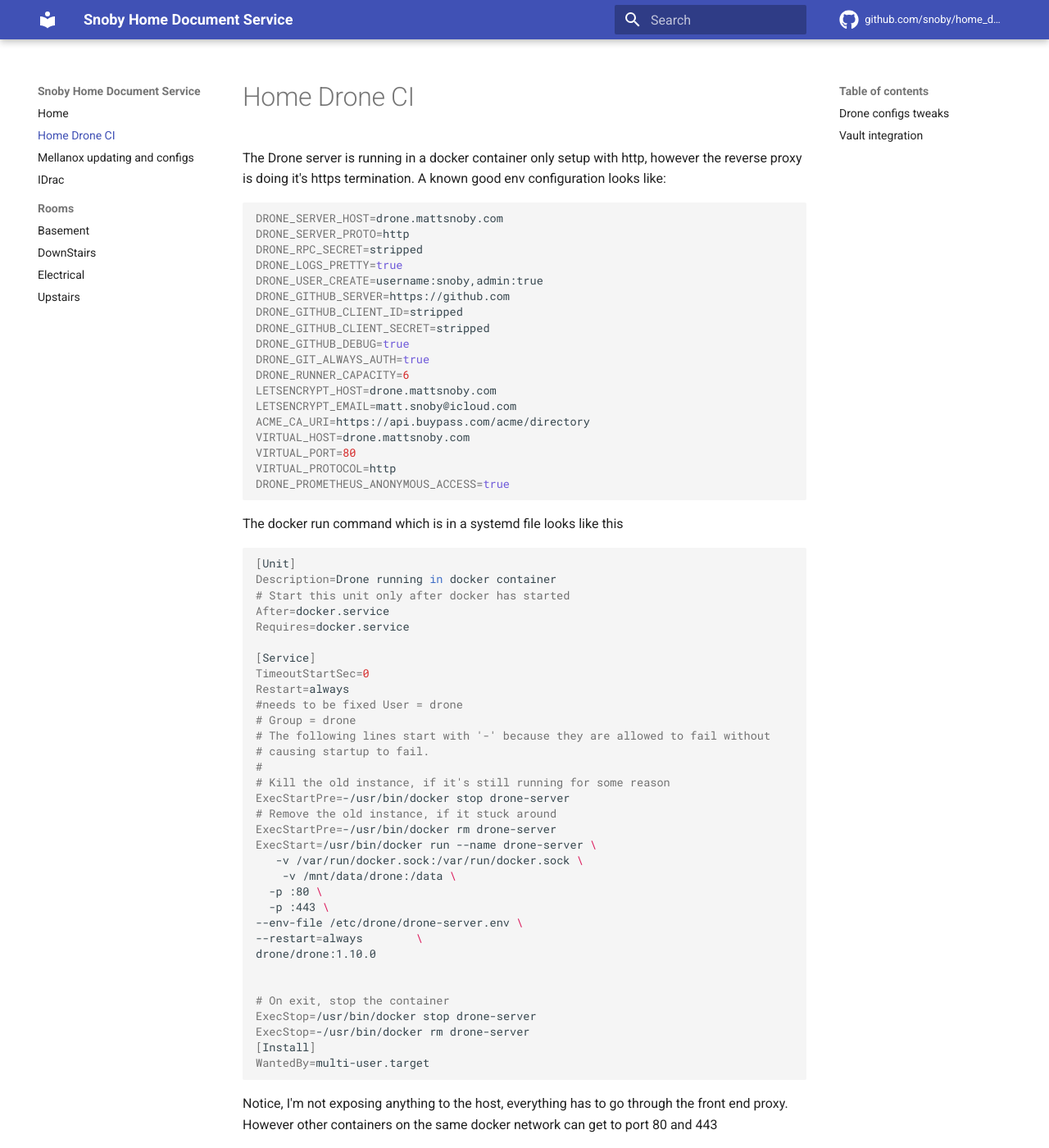
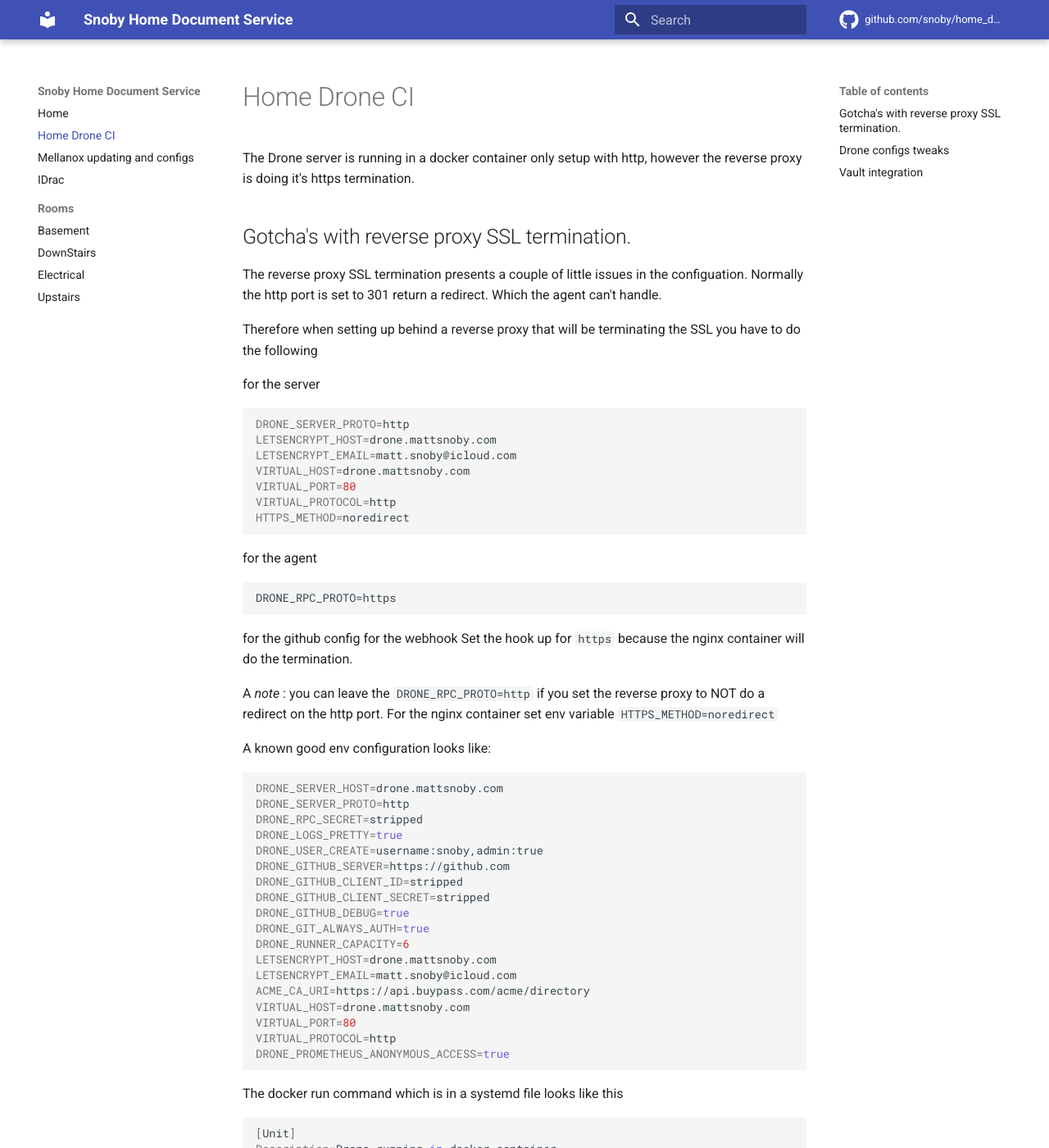
Before and after one commit to snoby/home_docs, an MkDocs documentation site: the page built from docs/drone.md, in a window 1280 px wide and 1400 px high. Shown: the whole window at 82% size. Built offline with MkDocs 1.6.1 and Material for MkDocs 9.7.7, drawn with Linux system fonts in a browser that asks for light colours; comment, search, counter and statistics services are not loaded.

````diff
--- a/docs/drone.md
+++ b/docs/drone.md
@@ -1,5 +1,45 @@
 # Home Drone CI
-The Drone server  is running in a docker container only setup with http, however the reverse proxy is doing it's https termination.  A known good env configuration looks like:
+
+The Drone server  is running in a docker container only setup with http, however the reverse proxy is doing it's https termination.
+
+## Gotcha's with reverse proxy SSL termination.
+The reverse proxy SSL termination presents a couple of little issues in the configuation.  Normally the http port is set to 301 return a redirect.  Which the agent can't handle.
+
+Therefore when setting up behind a reverse proxy that will be terminating the SSL you have to do the following
+
+for the server
+```bash
+DRONE_SERVER_PROTO=http
+LETSENCRYPT_HOST=drone.mattsnoby.com
+LETSENCRYPT_EMAIL=matt.snoby@icloud.com
+VIRTUAL_HOST=drone.mattsnoby.com
+VIRTUAL_PORT=80
+VIRTUAL_PROTOCOL=http
+HTTPS_METHOD=noredirect
+```
+
+for the agent
+```
+DRONE_RPC_PROTO=https
+
+```
+
+for the github config for the webhook
+Set the hook up for `https` because the nginx container will do the termination.
+
+A _note_ : you can leave the `DRONE_RPC_PROTO=http` if you set the reverse proxy to NOT do a redirect on the http port. For the nginx container set env variable `HTTPS_METHOD=noredirect`
+
+
+
+
+
+
+
+
+
+
+
+A known good env configuration looks like:
 
 ```bash
 DRONE_SERVER_HOST=drone.mattsnoby.com
````
Also changed, not shown: .drone.yml (+26 -3 lines).
